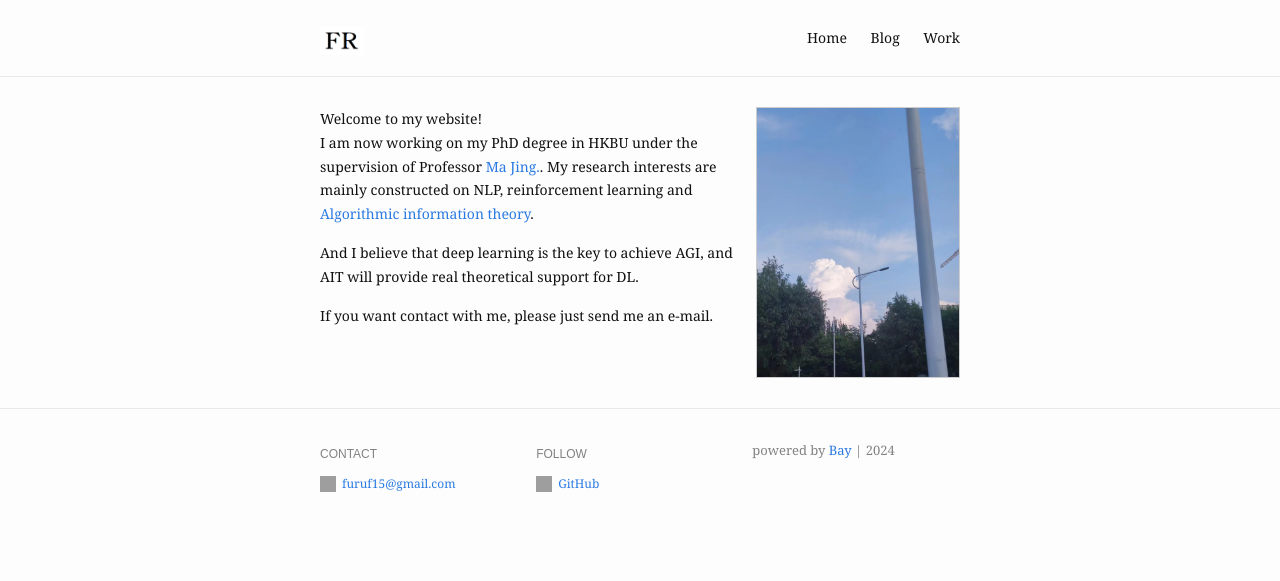
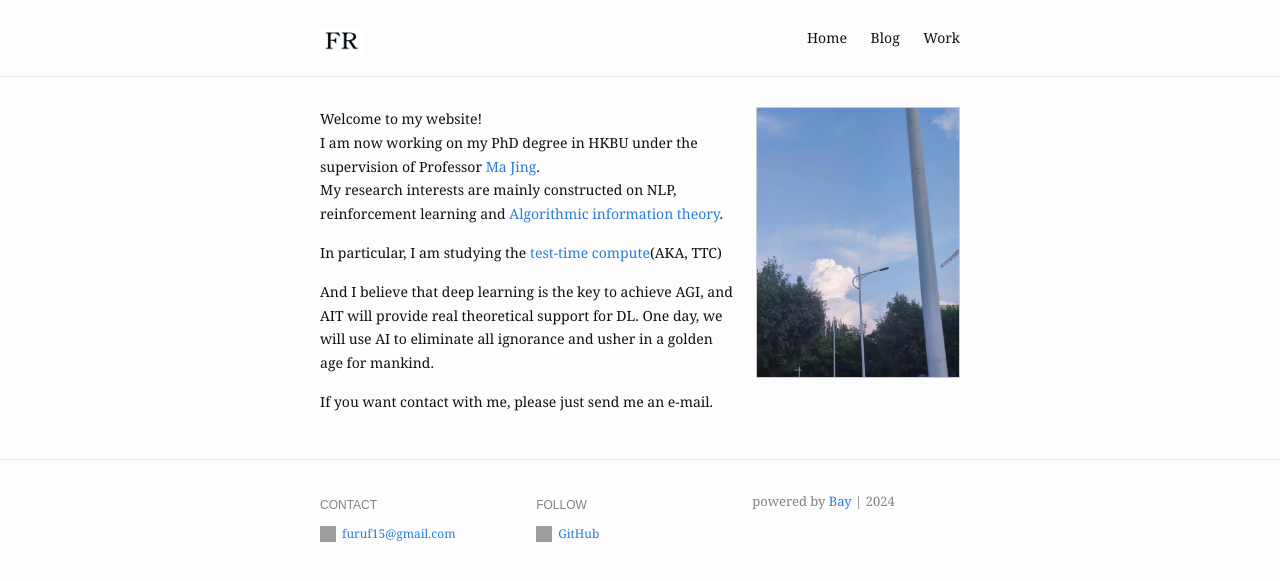
Before and after one commit to FuRuF-11/FuRuF-11.github.io, a Jekyll site: the page built from index.md, in a window 1280 px wide. Shown: the top 581 px of the page. Built offline with Jekyll 4.4.1, drawn with Linux system fonts in a browser that asks for light colours; a script that is not in the unit is left out.

Commit message:
modified:   index.md

```diff
--- a/index.md
+++ b/index.md
@@ -5,9 +5,11 @@
   alt: website picture
 ---
 Welcome to my website!
-I am now working on my PhD degree in HKBU under the supervision of Professor [Ma Jing.](https://majingcuhk.github.io/).
+I am now working on my PhD degree in HKBU under the supervision of Professor [Ma Jing](https://majingcuhk.github.io/).
 My research interests are mainly constructed on NLP, reinforcement learning and [Algorithmic information theory](http://www.hutter1.net/ait.htm#ray).
 
-And I believe that deep learning is the key to achieve AGI, and AIT will provide real theoretical support for DL.
+In particular, I am studying the [test-time compute](https://huggingface.co/spaces/HuggingFaceH4/blogpost-scaling-test-time-compute)(AKA, TTC)
+
+And I believe that deep learning is the key to achieve AGI, and AIT will provide real theoretical support for DL. One day, we will use AI to eliminate all ignorance and usher in a golden age for mankind.
 
 If you want contact with me, please just send me an e-mail.
```
